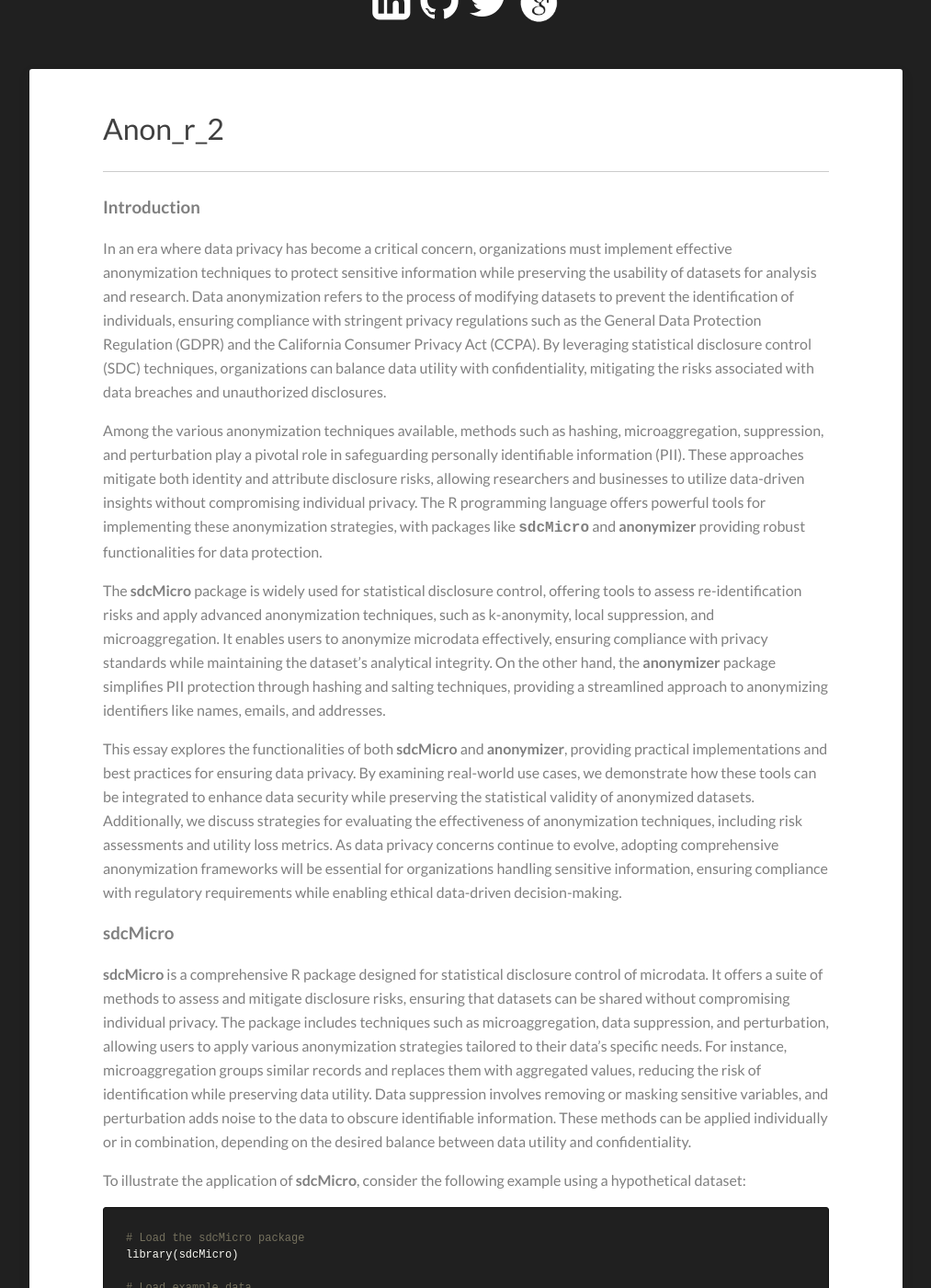
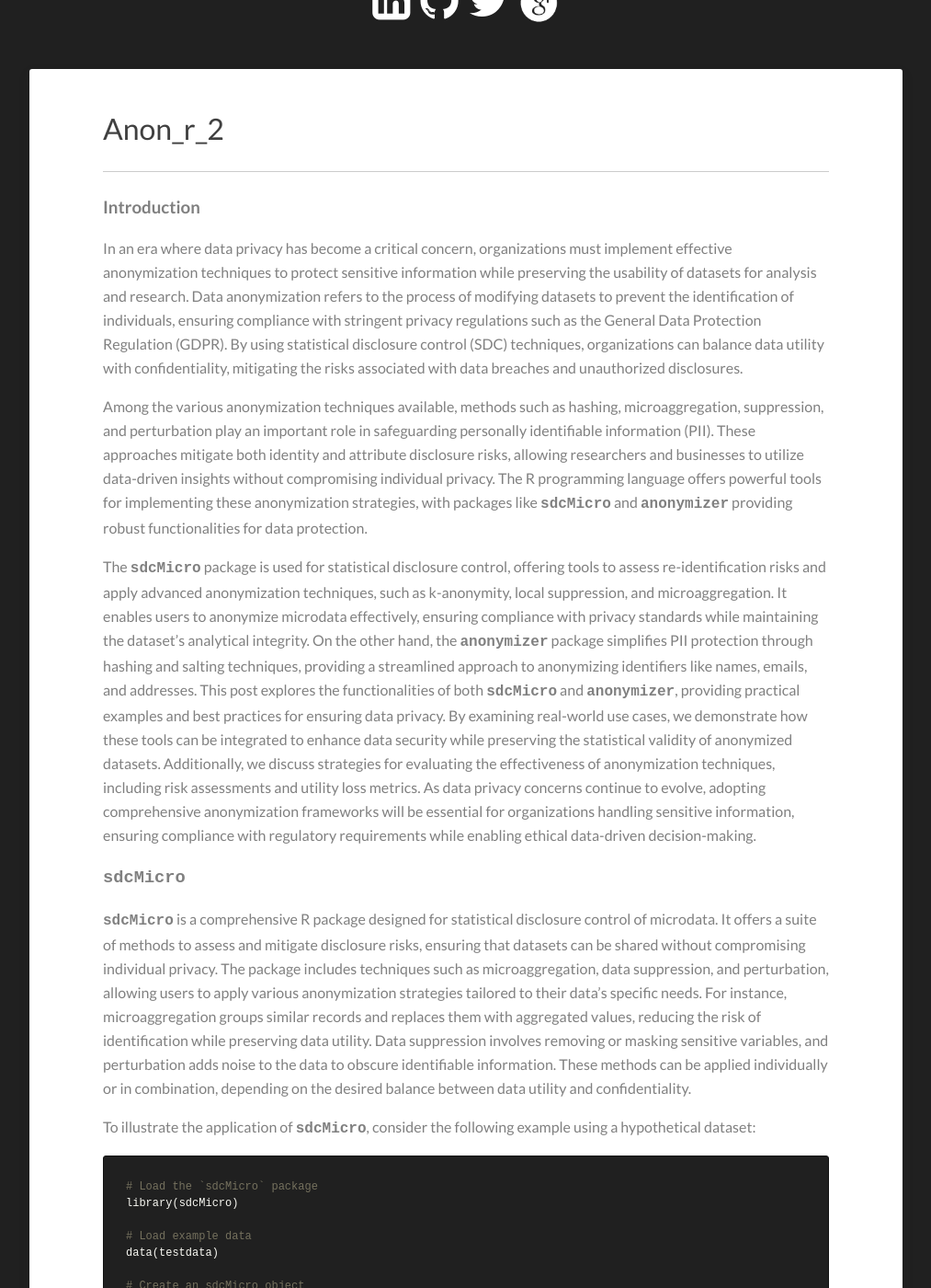
Before and after one commit to Kamran-Afzali/Kamran-Afzali.github.io, a Jekyll site: the page built from _posts/2025-12-25-anon_r_2.md, in a window 1280 px wide and 1400 px high, scrolled down 202 px. Shown: the whole window at 92% size, without its empty margins (133-1146 px from the left). Built offline with Jekyll 4.4.1, drawn with Linux system fonts in a browser that asks for light colours; our own code applies the rules of GitHub Pages for plain Markdown files; some of the changed text lies outside the part shown.

Commit message:
Update 2025-12-25-anon_r_2.md

````diff
--- a/_posts/2025-12-25-anon_r_2.md
+++ b/_posts/2025-12-25-anon_r_2.md
@@ -1,21 +1,19 @@
 ### Introduction
 
-In an era where data privacy has become a critical concern, organizations must implement effective anonymization techniques to protect sensitive information while preserving the usability of datasets for analysis and research. Data anonymization refers to the process of modifying datasets to prevent the identification of individuals, ensuring compliance with stringent privacy regulations such as the General Data Protection Regulation (GDPR) and the California Consumer Privacy Act (CCPA). By leveraging statistical disclosure control (SDC) techniques, organizations can balance data utility with confidentiality, mitigating the risks associated with data breaches and unauthorized disclosures.
+In an era where data privacy has become a critical concern, organizations must implement effective anonymization techniques to protect sensitive information while preserving the usability of datasets for analysis and research. Data anonymization refers to the process of modifying datasets to prevent the identification of individuals, ensuring compliance with stringent privacy regulations such as the General Data Protection Regulation (GDPR). By using statistical disclosure control (SDC) techniques, organizations can balance data utility with confidentiality, mitigating the risks associated with data breaches and unauthorized disclosures.
 
-Among the various anonymization techniques available, methods such as hashing, microaggregation, suppression, and perturbation play a pivotal role in safeguarding personally identifiable information (PII). These approaches mitigate both identity and attribute disclosure risks, allowing researchers and businesses to utilize data-driven insights without compromising individual privacy. The R programming language offers powerful tools for implementing these anonymization strategies, with packages like **`sdcMicro`** and **anonymizer** providing robust functionalities for data protection.
+Among the various anonymization techniques available, methods such as hashing, microaggregation, suppression, and perturbation play an important role in safeguarding personally identifiable information (PII). These approaches mitigate both identity and attribute disclosure risks, allowing researchers and businesses to utilize data-driven insights without compromising individual privacy. The R programming language offers powerful tools for implementing these anonymization strategies, with packages like **`sdcMicro`** and **`anonymizer`** providing robust functionalities for data protection.
 
-The **sdcMicro** package is widely used for statistical disclosure control, offering tools to assess re-identification risks and apply advanced anonymization techniques, such as k-anonymity, local suppression, and microaggregation. It enables users to anonymize microdata effectively, ensuring compliance with privacy standards while maintaining the dataset’s analytical integrity. On the other hand, the **anonymizer** package simplifies PII protection through hashing and salting techniques, providing a streamlined approach to anonymizing identifiers like names, emails, and addresses.
-
-This essay explores the functionalities of both **sdcMicro** and **anonymizer**, providing practical implementations and best practices for ensuring data privacy. By examining real-world use cases, we demonstrate how these tools can be integrated to enhance data security while preserving the statistical validity of anonymized datasets. Additionally, we discuss strategies for evaluating the effectiveness of anonymization techniques, including risk assessments and utility loss metrics. As data privacy concerns continue to evolve, adopting comprehensive anonymization frameworks will be essential for organizations handling sensitive information, ensuring compliance with regulatory requirements while enabling ethical data-driven decision-making.
+The **`sdcMicro`** package is used for statistical disclosure control, offering tools to assess re-identification risks and apply advanced anonymization techniques, such as k-anonymity, local suppression, and microaggregation. It enables users to anonymize microdata effectively, ensuring compliance with privacy standards while maintaining the dataset’s analytical integrity. On the other hand, the **`anonymizer`** package simplifies PII protection through hashing and salting techniques, providing a streamlined approach to anonymizing identifiers like names, emails, and addresses. This post explores the functionalities of both **`sdcMicro`** and **`anonymizer`**, providing practical examples and best practices for ensuring data privacy. By examining real-world use cases, we demonstrate how these tools can be integrated to enhance data security while preserving the statistical validity of anonymized datasets. Additionally, we discuss strategies for evaluating the effectiveness of anonymization techniques, including risk assessments and utility loss metrics. As data privacy concerns continue to evolve, adopting comprehensive anonymization frameworks will be essential for organizations handling sensitive information, ensuring compliance with regulatory requirements while enabling ethical data-driven decision-making.
 
 
-### sdcMicro
-**sdcMicro** is a comprehensive R package designed for statistical disclosure control of microdata. It offers a suite of methods to assess and mitigate disclosure risks, ensuring that datasets can be shared without compromising individual privacy. The package includes techniques such as microaggregation, data suppression, and perturbation, allowing users to apply various anonymization strategies tailored to their data's specific needs. For instance, microaggregation groups similar records and replaces them with aggregated values, reducing the risk of identification while preserving data utility. Data suppression involves removing or masking sensitive variables, and perturbation adds noise to the data to obscure identifiable information. These methods can be applied individually or in combination, depending on the desired balance between data utility and confidentiality.
+### `sdcMicro`
+**`sdcMicro`** is a comprehensive R package designed for statistical disclosure control of microdata. It offers a suite of methods to assess and mitigate disclosure risks, ensuring that datasets can be shared without compromising individual privacy. The package includes techniques such as microaggregation, data suppression, and perturbation, allowing users to apply various anonymization strategies tailored to their data's specific needs. For instance, microaggregation groups similar records and replaces them with aggregated values, reducing the risk of identification while preserving data utility. Data suppression involves removing or masking sensitive variables, and perturbation adds noise to the data to obscure identifiable information. These methods can be applied individually or in combination, depending on the desired balance between data utility and confidentiality.
 
-To illustrate the application of **sdcMicro**, consider the following example using a hypothetical dataset:
+To illustrate the application of **`sdcMicro`**, consider the following example using a hypothetical dataset:
 
 ```r
-# Load the sdcMicro package
+# Load the `sdcMicro` package
 library(sdcMicro)
 
 # Load example data
@@ -39,11 +37,11 @@ sdc <- localSuppression(sdc, k = 2)
 anonymized_data <- extractManipData(sdc)
 ```
 
-In this example, we first load the **sdcMicro** package and an example dataset. We then create an `sdcMicro` object, specifying key variables that could potentially identify individuals, numerical variables, and a weight variable. The `microaggregation` function is applied using the MDAV (Maximum Distance to Average Vector) method with an aggregation level of 3, grouping similar records to obscure individual identities. Local suppression is then applied to ensure that any remaining unique combinations of key variables are suppressed, setting `k = 2` to suppress records that appear less than twice in the dataset. Finally, the anonymized data is extracted for further analysis or sharing.
+In this example, we first load the **`sdcMicro`** package and an example dataset. We then create an `sdcMicro` object, specifying key variables that could potentially identify individuals, numerical variables, and a weight variable. The `microaggregation` function is applied using the MDAV (Maximum Distance to Average Vector) method with an aggregation level of 3, grouping similar records to obscure individual identities. Local suppression is then applied to ensure that any remaining unique combinations of key variables are suppressed, setting `k = 2` to suppress records that appear less than twice in the dataset. Finally, the anonymized data is extracted for further analysis or sharing.
 
 
 ##### Key Functionality
-1. **Creating an sdcMicro Object**
+1. **Creating an `sdcMicro` Object**
    Define key variables (e.g., demographics) and sensitive attributes:
    ```r
    library(sdcMicro)
@@ -80,11 +78,11 @@ In this example, we first load the **sdcMicro** package and an example dataset.
    ```
 
 ##### Graphical Interface
-sdcMicro includes a Shiny-based GUI (`sdcApp()`) for users preferring point-and-click workflows.
+`sdcMicro` includes a Shiny-based GUI (`sdcApp()`) for users preferring point-and-click workflows.
 
 ---
 
-##### Advanced sdcMicro Workflow with Synthetic Data
+##### Advanced `sdcMicro` Workflow with Synthetic Data
 This example demonstrates a complete anonymization pipeline with risk/utility tradeoff analysis.
 
 ```r
@@ -149,11 +147,11 @@ ggplot() +
 - Quantitative utility metrics (MSE, correlation)
 - Visual distribution comparison
 
-### Anonymizer
+### `anonymizer`
 
-The **anonymizer** package in R provides tools for anonymizing data by generating consistent yet fictitious identifiers, ensuring that sensitive information is protected while maintaining the structure and relationships within the data. This is particularly useful for anonymizing categorical variables such as names, addresses, or other identifiers. The package allows for the creation of reproducible anonymized datasets by setting a seed for random number generation, ensuring that the same input will always result in the same anonymized output, which is crucial for data consistency across analyses.
+The **`anonymizer`** package in R provides tools for anonymizing data by generating consistent yet fictitious identifiers, ensuring that sensitive information is protected while maintaining the structure and relationships within the data. This is particularly useful for anonymizing categorical variables such as names, addresses, or other identifiers. The package allows for the creation of reproducible anonymized datasets by setting a seed for random number generation, ensuring that the same input will always result in the same anonymized output, which is crucial for data consistency across analyses.
 
-Here is an example of how to use the **anonymizer** package:
+Here is an example of how to use the **`anonymizer`** package:
 
 ```r
 # Load the anonymizer package
@@ -177,7 +175,7 @@ data$anon_email <- anonymize(data$email)
 print(data)
 ```
 
-In this example, we first load the **anonymizer** package and create a sample dataset containing names and email addresses. We set a seed for reproducibility, ensuring that the anonymization process yields consistent results across runs. The `anonymize` function is then applied to the 'name' and 'email' columns, generating anonymized versions of these identifiers. The resulting dataset retains the original structure but replaces sensitive information with anonymized values, protecting individual identities.
+In this example, we first load the **`anonymizer`** package and create a sample dataset containing names and email addresses. We set a seed for reproducibility, ensuring that the anonymization process yields consistent results across runs. The `anonymize` function is then applied to the 'name' and 'email' columns, generating anonymized versions of these identifiers. The resulting dataset retains the original structure but replaces sensitive information with anonymized values, protecting individual identities.
 
 ##### Key Functionality
 1. **Basic Anonymization**
@@ -208,7 +206,7 @@ In this example, we first load the **anonymizer** package and create a sample da
    ```
 ---
 
-##### Enterprise-Grade Anonymizer Implementation
+##### Enterprise-Grade `anonymizer` Implementation
 For PII handling in large datasets with GDPR compliance:
 
 ```r
@@ -266,7 +264,7 @@ merged_data <- merge(v1, v2, by = "pseudo_id", suffixes = c("_v1", "_v2")) %>%
 
 ---
 
-##### Choosing Between sdcMicro and Anonymizer
+##### Choosing Between `sdcMicro` and `anonymizer`
 | **Feature**               | **sdcMicro**                          | **Anonymizer**                |
 |---------------------------|---------------------------------------|--------------------------------|
 | **Scope**                 | Comprehensive SDC for microdata      | PII hashing and salting        |
````
